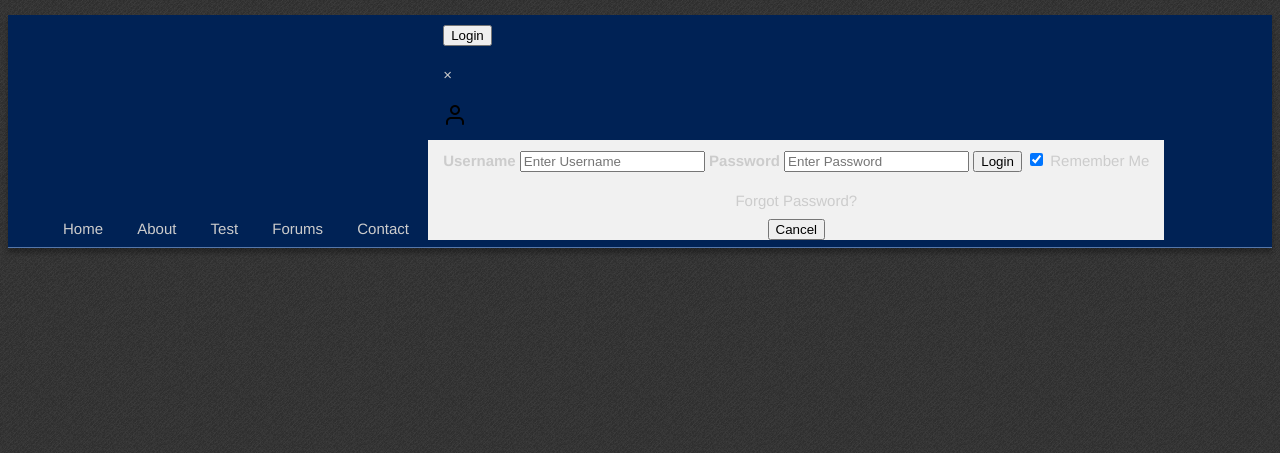
After one commit to zelon88/HRCloud3, a PHP site: page /header.html in a window 1280 px wide. The commit adds this page. Shown: the top 453 px of the page. Run offline with PHP 8.4, Linux system fonts and the light colour scheme; some libraries are stand-ins or nearby versions.

Commit message:
v0.6 - Fixed a lot of Syntax errors, working on UI
-Fixed a lot of syntax errors.
-Working on testing authentication.
-Working on UI.
-Create a "Console" element in the header UI to organize core.php output prior to displaying more UI elements.

```diff
--- a/compatibilityCore.php
+++ b/compatibilityCore.php
@@ -21,7 +21,7 @@ if (!isset($ConfigIsLoaded) or $ConfigIsLoaded !== TRUE) die('ERROR!!! compatibi
 
 // / ----------------------------------------------------------------------------------
 // / Specify the engine version.
-$EngineVersion = 'v0.5.9.6';
+$EngineVersion = 'v0.6';
 // / ----------------------------------------------------------------------------------
 
 // / ----------------------------------------------------------------------------------
--- /dev/null
+++ b/footer.html
@@ -0,0 +1,2 @@
+  </body>
+</html>
--- /dev/null
+++ b/header.html
@@ -0,0 +1,120 @@
+<?php
+
+// / The following code sets the name of the application to a default value in the event that the core has not run yet.
+
+$ApplicationNameString = 'HRCloud3 Diablo Engine';
+if (!isset($ConfigIsLoaded) and file_exists('config.php')) include('config.php');
+$ApplicationNameString = $ApplicationName;
+?>
+
+<!DOCTYPE html>
+<html lang="en">
+  <head>
+    <meta charset="UTF-8">
+    <!-- Populate the title field with the ApplicationName from the config.php file. -->
+    <title><?php echo $ApplicationNameString; ?></title>
+    <link rel="stylesheet" href="Resources/meyers-reset.css">
+    <link rel="stylesheet" href="Resources/Styles/navigationStyles.css">
+    <link rel="stylesheet" href="Resources/Styles/loginModalStyles.css">
+  </head>
+  <body translate="no">
+
+  <!-- Top navigation bar. -->
+  <ul class='top-level'>
+  <li>
+    <a href='javascript:;'>Home</a>
+  </li>
+  <li>
+    <a href='javascript:;'>About</a>
+    <ul class='second-level'>
+      <li>
+        <a href='javascript:;'>Test</a>
+      </li>
+      <li>
+        <ul class='third-level'>
+          <li>
+            <a href='javascript:;'>One</a>
+          </li>
+          <li>
+            <a href='javascript:;'>Two</a>
+          </li>
+          <li>
+            <a href='javascript:;'>Three</a>
+          </li>
+        </ul>
+        <a href='javascript:;'>Test</a>
+      </li>
+      <li>
+        <a href='javascript:;'>The Team</a>
+        <ul class='third-level'>
+          <li>
+            <a href='javascript:;'>One</a>
+          </li>
+          <li>
+            <a href='javascript:;'>Two</a>
+          </li>
+          <li>
+            <a href='javascript:;'>Three</a>
+          </li>
+        </ul>
+      </li>
+    </ul>
+  </li>
+  <li>
+    <a href='javascript:;'>Test</a>
+    <ul class='second-level'>
+      <li>
+        <a href='javascript:;'>Test</a>
+      </li>
+      <li>
+        <a href='javascript:;'>Test</a>
+      </li>
+      <li>
+        <a href='javascript:;'>Test</a>
+      </li>
+    </ul>
+  </li>
+  <li>
+    <a href='javascript:;'>Forums</a>
+  </li>
+  <li>
+    <a href='javascript:;'>Contact</a>
+  </li>
+  <li>
+    <a>
+
+  <!-- Button to open the modal login form. -->
+  <button onclick="document.getElementById('id01').style.display='block'">Login</button>
+  <!-- The Modal -->
+  <div id="id01" class="modal">
+    <span onclick="document.getElementById('id01').style.display='none'" class="close" title="Close Modal">&times;</span>
+    <!-- Modal Content. -->
+    <form class="modal-content animate" action="/action_page.php">
+      <div class="imgcontainer">
+        <img src="Resources/placeholderAvatar.png" alt="Avatar" class="avatar">
+      </div>
+
+      <div class="container" style="background-color:#f1f1f1; text-align:center;">
+        <label for="uname"><b>Username</b></label>
+        <input type="text" placeholder="Enter Username" name="uname" required>
+
+        <label for="psw"><b>Password</b></label>
+        <input type="password" placeholder="Enter Password" name="psw" required>
+
+        <button type="submit">Login</button>
+        <label><input type="checkbox" checked="checked" name="remember"> Remember Me</label>
+
+        <span class="psw"><a href="#">Forgot Password?</a></span>
+        <button type="button" onclick="document.getElementById('id01').style.display='none'" class="cancelbtn">Cancel</button>
+      </div>
+    </form>
+  </div></a>
+    </li>
+
+  </ul>
+
+
+  <script src='Resources/jquery-3.1.0.min.js'></script>
+</body>
+
+</html>
```
Also changed, not shown: HRCloud3_Dev_Notes.txt (+9 -0 lines), config.php (+8 -4 lines), core.php (+45 -38 lines).
